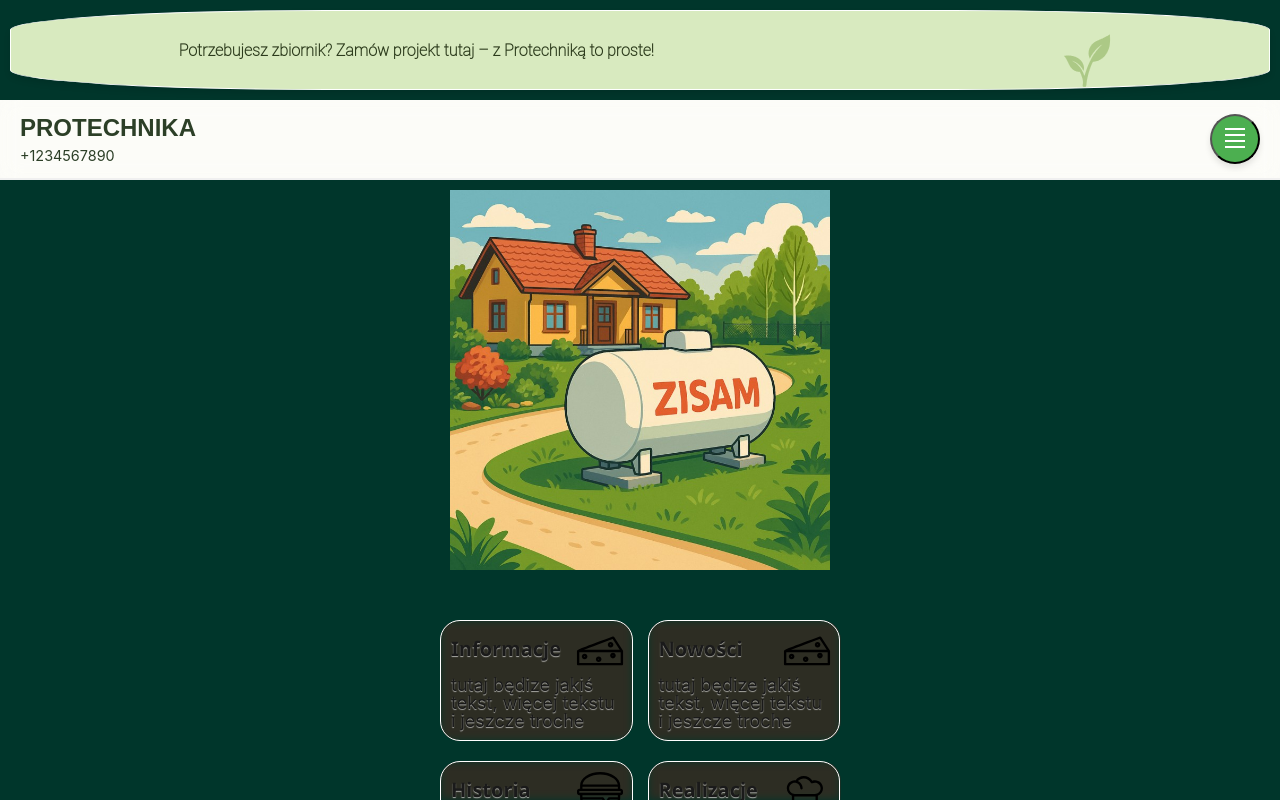
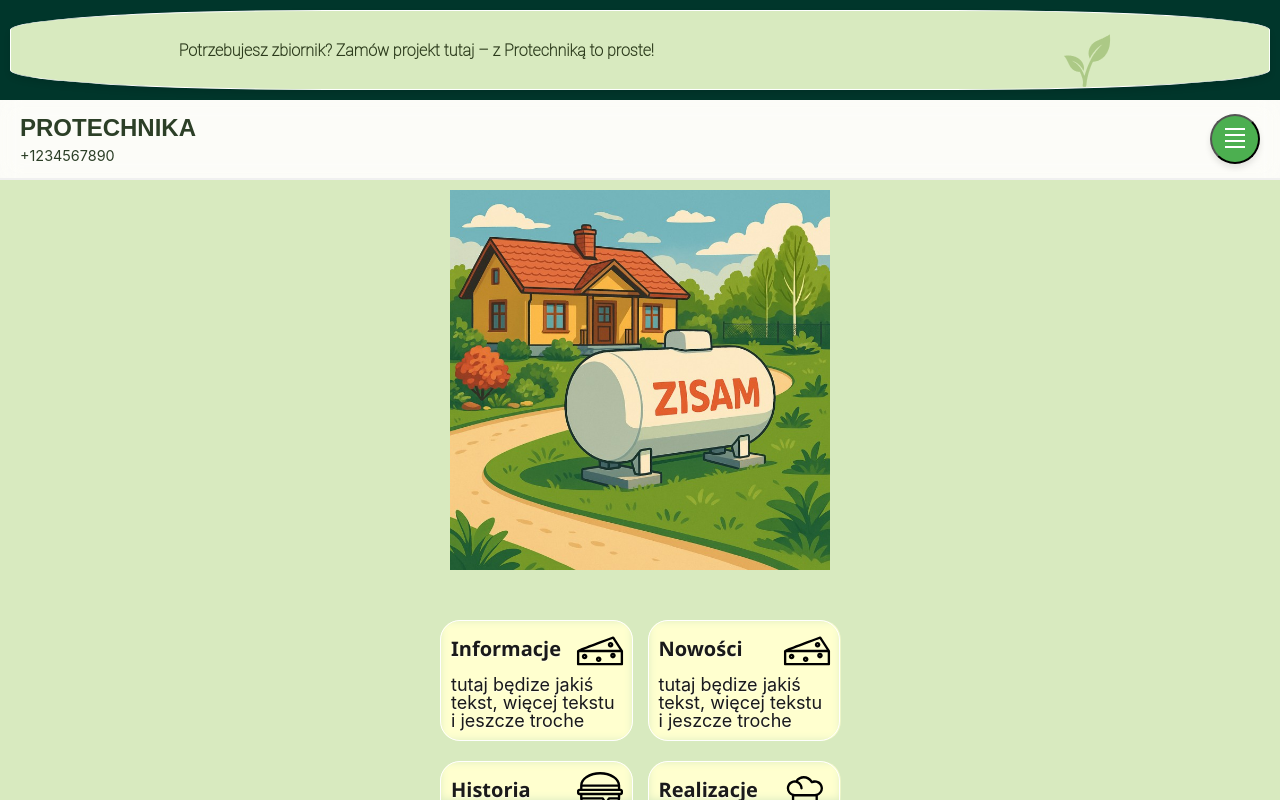
Before and after one commit to KFuczek/AF-site, a Next.js app: page /AF-site/ in a window 1280 px wide. Built offline with nearby package versions, Linux system fonts and the light colour scheme.

Commit message:
feat: change background color

```diff
--- a/src/views/home/page.module.css
+++ b/src/views/home/page.module.css
@@ -5,6 +5,7 @@
     display: flex;
     flex-direction: column;
     align-items: center;
+    background-color: #D8EABF;
 
     .buttons {
         max-width: 400px;
```
